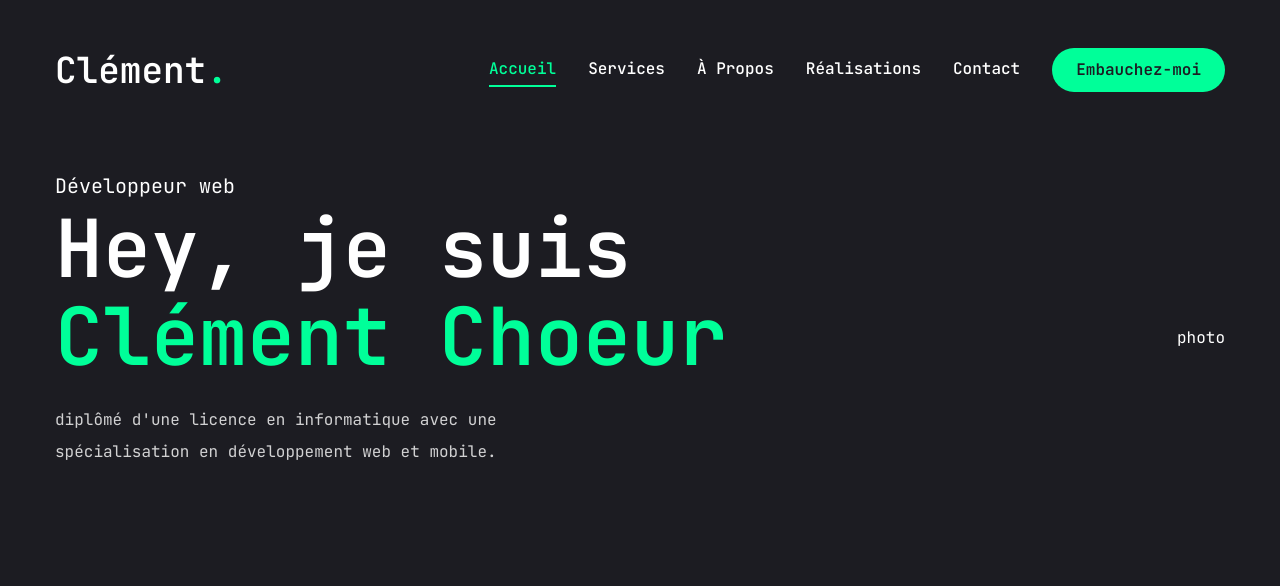
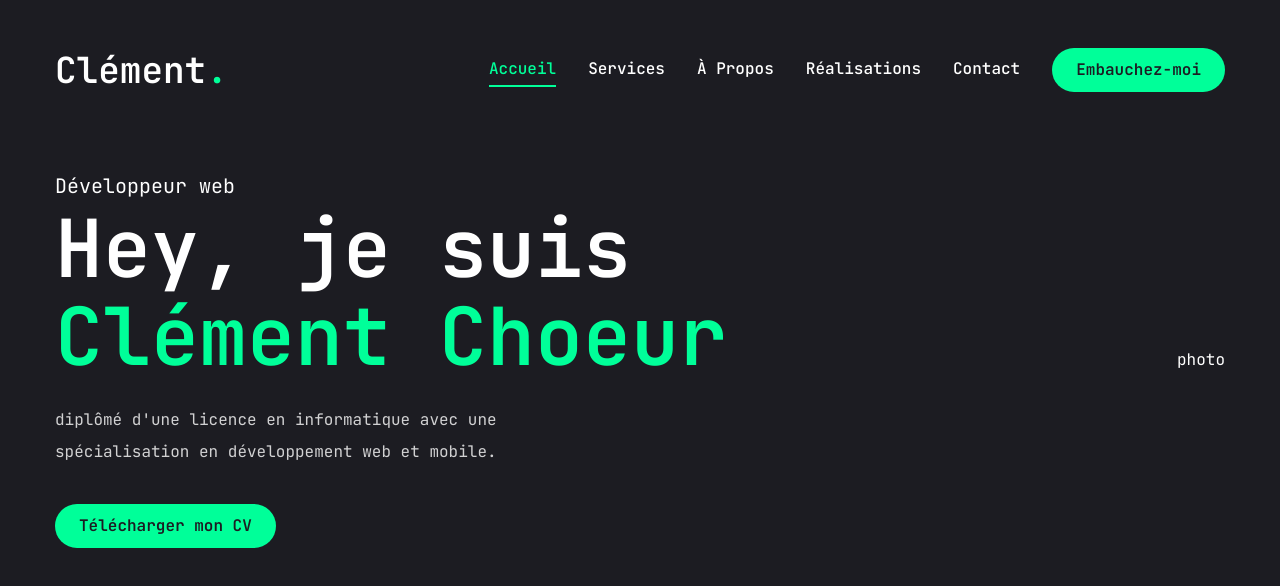
Before and after one commit to ChoeurClement/clem-portfolio, a Next.js app: page / in a window 1280 px wide. Shown: the top 586 px of the page. Built offline with nearby package versions, Linux system fonts and the light colour scheme.

Commit message:
Correction Hover button

```diff
--- a/app/page.jsx
+++ b/app/page.jsx
@@ -16,6 +16,12 @@ const page = () => {
             <p className="max-w-[500px] mb-9 text-white/80">
               diplômé d'une licence en informatique avec une spécialisation en développement web et mobile.
             </p>
+            { /* btn and socials */}
+            <div>
+              <Button>
+                <span>Télécharger mon CV</span>
+              </Button>
+            </div>
           </div>
           {/* photo */}
           <div>photo</div>
--- a/tailwind.config.js
+++ b/tailwind.config.js
@@ -28,7 +28,7 @@ module.exports = {
         primary: "#1c1c22",
         accent: {
           DEFAULT: "#00ff99",
-          hover: "00e187",
+          hover: "#00e187",
         }
       },
 
```
